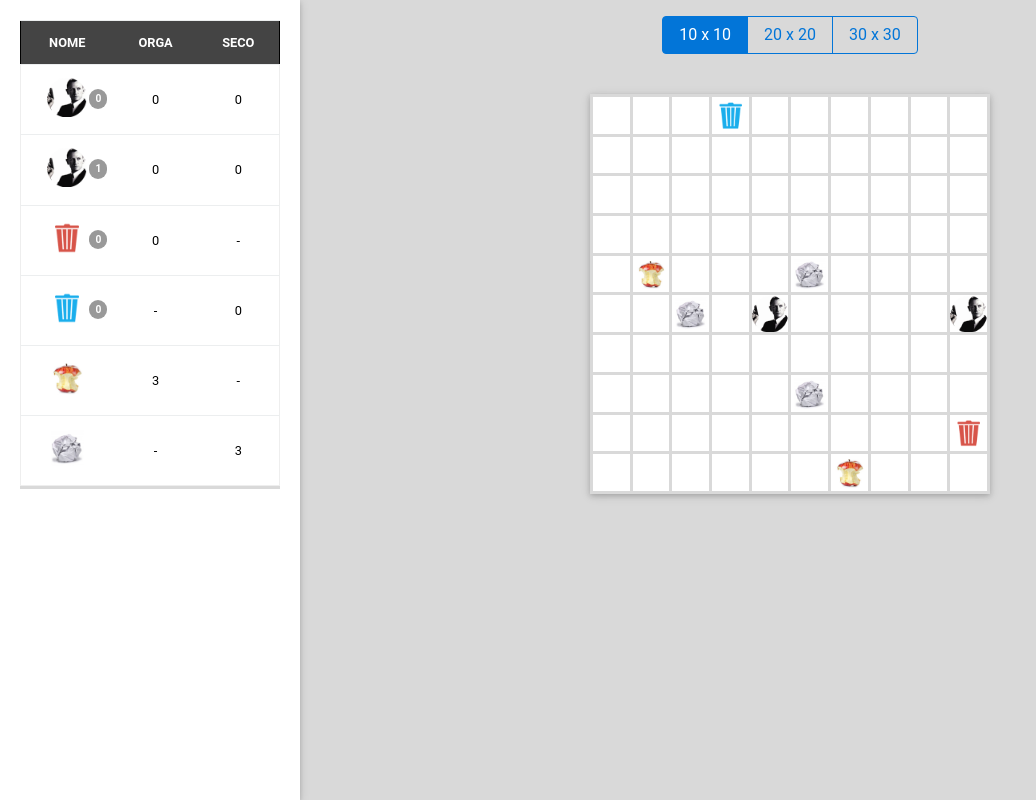
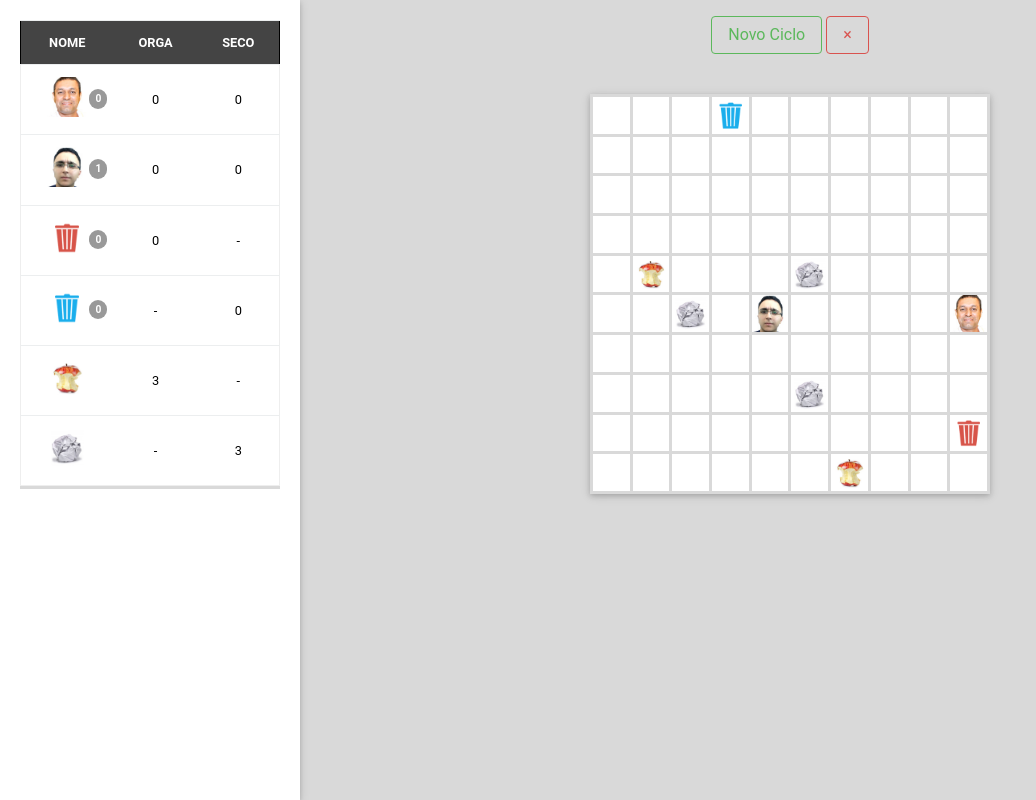
Before and after one commit to expalmer/agente-reciclador, a plain HTML site: page index.html in a window 1280 px wide. Both pictures are taken after a click on the button "10 x 10". Shown: the whole page, without its empty margins (0-1036 px from the left). Drawn offline with Linux system fonts and the light colour scheme.

Commit message:
add fotinhos dos carinhas e init dos ciclos

```diff
--- a/css/style.css
+++ b/css/style.css
@@ -10,6 +10,8 @@ body {
   height: 100%;
   background: #d9d9d9;
 }
+
+.hide { display: none; }
 
 .limiter {
   margin: 0 auto;
@@ -95,10 +97,13 @@ body {
   background: url("../img/lixo-s.png");
   background-size: cover;
 }
-.a {
-  background: url("../img/agente.png");
-  background-size: cover;
-}
+.a { background: url("../img/agente.png"); background-size: cover; }
+.a0 { background: url("../img/a0.jpg"); background-size: cover; }
+.a1 { background: url("../img/a1.jpg"); background-size: cover; }
+.a2 { background: url("../img/a2.jpg"); background-size: cover; }
+.a3 { background: url("../img/a3.jpg"); background-size: cover; }
+.a4 { background: url("../img/a4.jpg"); background-size: cover; }
+.a5 { background: url("../img/a5.jpg"); background-size: cover; }
 
 
 /*  button Â */
--- a/index.html
+++ b/index.html
@@ -21,14 +21,20 @@
     </div>
   </div>
   <div class="content">
-    <p>
-      <span class="button-group" id="init">
+    <p id="init" class="hide">
+      <span class="button-group">
         <button class="button" data-dimensao="10">10 x 10</button>
         <button class="button" data-dimensao="20">20 x 20</button>
         <button class="button button-" data-dimensao="30">30 x 30</button>
       </span>
     </p>
-    <div class="box" id="grid"></div>
+    <div id="start" class="hide">
+      <p>
+        <button class="button button-success" id="ciclo">Novo Ciclo</button>
+        <button class="button button-error" id="reset">&times;</button>
+      </p>
+      <div class="box" id="grid"></div>
+    </div>
   </div>
   <script src="js/libs/lodash.js"></script>
   <script src="js/libs/jquery.js"></script>
--- a/js/app.js
+++ b/js/app.js
@@ -8,6 +8,39 @@
   function inicializarVetores() {
     _AMBIENTE = [];
     _ELEMENTOS  = {
+      agentes:   [],    // { name: "A", index: 0,  qtd_orga: 0, qtd_seco: 0, limit: 0 }
+      lixeira_orga: [], // { name: "O", index: 0,  qtd_lixo: 0, limit: 0 }
+      lixeira_seco: [], // { name: "S", index: 0,  qtd_lixo: 0, limit: 0 }
+      lixo_orga: [],    // { name: "LO"  }
+      lixo_seco: []     // { name: "LS"  }
+    };
+  };
+
+
+  function App( dimensao ) {
+
+    this.dimensao = dimensao;
+    this.ambiente = [];
+    this.elementos = {};
+  }
+
+  App.fn = App.prototype;
+
+  App.fn.inicializar = function () {
+
+    this.inicializarVetores();
+    this.criarAmbiente();
+    this.criarOsElementos();
+    this.colocarLixosNoAmbiente();
+    this.colocarLixeirasNoAmbiente();
+    this.colocarAgentesNoAmbiente();
+
+  };
+
+  // Inicializar Vetor
+  App.fn.inicializarVetores = function () {
+    this.ambiente = [];
+    this.elementos = {
       agentes:   [],    // { name: "A", qtd_orga: 0, qtd_seco: 0, limit: 0 }
       lixeira_orga: [], // { name: "O", qtd_lixo: 0, limit: 0 }
       lixeira_seco: [], // { name: "S", qtd_lixo: 0, limit: 0 }
@@ -16,55 +49,37 @@
     };
   };
 
-
-  function App( dimensao ) {
-    this.dimensao = dimensao;
-  }
-
-  App.fn = App.prototype;
-
-  App.fn.inicializar = function () {
-
-    inicializarVetores();
-    this.criarAmbiente();
-    this.criarOsElementos();
-    this.colocarLixosNoAmbiente();
-    this.colocarLixeirasNoAmbiente();
-    this.colocarAgentesNoAmbiente();
-
-  };
-
-
   // Ambiente
   App.fn.criarAmbiente = function () {
     // cria um ambiente vazio
     var tam = this.dimensao;
-      _AMBIENTE = Array.apply(0, Array(tam) ).map( function () {
+    this.ambiente = Array.apply(0, Array(tam) ).map( function () {
       return Array.apply(0, Array(tam) ).map( function() {
         return {
             name: null,
             index: null
           };
+        });
       });
-    });
   };
 
   App.fn.addElementoNoAmbiente = function ( item, coordenadas ) {
-    _AMBIENTE[coordenadas.x][coordenadas.y] = item;
+    this.ambiente[coordenadas.x][coordenadas.y] = item;
   };
 
   // get
   App.fn.getAmbiente = function ( x, y ) {
-    return x && y ? _AMBIENTE[x][y] : _AMBIENTE;
+    return x && y ? this.ambiente[x][y] : this.ambiente;
   };
 
   App.fn.getElementos = function ( name ) {
-    return name ? _ELEMENTOS[name] : _ELEMENTOS;
+    return name ? this.elementos[name] : this.elementos;
   };
 
   // Cria os Elementos
   App.fn.criarOsElementos = function () {
 
+    var self = this;
     var x = this.dimensao >> 3;
     var totais = {
       agentes: (x*2),
@@ -73,9 +88,10 @@
     };
 
     // Cria os Agentes
-    _.times( totais.agentes, function() {
-        _ELEMENTOS[ "agentes" ].push({
+    _.times( totais.agentes, function( i ) {
+        self.elementos[ "agentes" ].push({
           name: "a",
+          index: i,
           qtd_orga: 0,
           qtd_seco: 0,
           limit: totais.agentes
@@ -83,14 +99,16 @@
       });
 
     // Cria Lixeiras
-    _.times( totais.lixeiras, function() {
-        _ELEMENTOS[ "lixeira_orga" ].push({
+    _.times( totais.lixeiras, function( i ) {
+        self.elementos[ "lixeira_orga" ].push({
           name: "o",
+          index: i,
           qtd_lixo: 0,
           limit: totais.lixeiras
         });
-        _ELEMENTOS[ "lixeira_seco" ].push({
+        self.elementos[ "lixeira_seco" ].push({
           name: "s",
+          index: i,
           qtd_lixo: 0,
           limit: totais.lixeiras
         });
@@ -98,16 +116,11 @@
 
     // Cria Lixos
     _.times( totais.lixos, function() {
-        _ELEMENTOS[ "lixo_orga" ].push({ name: "lo" });
-        _ELEMENTOS[ "lixo_seco" ].push({ name: "ls" });
+        self.elementos[ "lixo_orga" ].push({ name: "lo" });
+        self.elementos[ "lixo_seco" ].push({ name: "ls" });
       });
   };
 
-  // Elementos
-  // App.fn.addCoordenadasNoElemento = function ( nome, index, coordenadas ) {
-  //   _ELEMENTOS[nome][index].x = coordenadas.x;
-  //   _ELEMENTOS[nome][index].y = coordenadas.y;
-  // }
 
   // sujar
   App.fn.colocarLixosNoAmbiente = function () {
@@ -160,12 +173,76 @@
         return { x: x, y: y };
       }
     }
-    // setTimeout(function(){ vazio = true; }, 5000);
+
+  };
+
+  // ==========================================================================
+  // ACOES DO JOGO
+  // ==========================================================================
+
+
+  App.fn.novoCiclo = function () {
+
+    console.log('Novo Ciclo');
+
+    if( this.osAgentesELixeirasEstaoComTotalDeLixo() ) {
+      console.log('FINAL');
+      return false;
+    }
+
+    this.selecinarUmAgente();
+
+    if( this.oAgenteEstaComAlgumSacoDeLixoCheio() ) {
+      this.levarAgenteAteALixeiraParaEsvaziar();
+      return false;
+    }
+
+    if ( this.temLixoNoRangeDoAgente() ) {
+      this.irAteOLixoEColocarNoSacoDeLixo();
+      return false;
+    }
+
+    if( this.andarAleatorioEVerificaSeEhATerceiraVez() ) {
+      this.caminhaAleatorioDireitaEsquerda();
+      return false;
+    }
+
+  };
+
+  App.fn.osAgentesELixeirasEstaoComTotalDeLixo = function () {
+
+  };
+
+  App.fn.selecinarUmAgente = function () {
+
+  };
+
+  App.fn.oAgenteEstaComAlgumSacoDeLixoCheio = function () {
+
+  };
+
+  App.fn.levarAgenteAteALixeiraParaEsvaziar = function () {
+
+  };
+
+  App.fn.temLixoNoRangeDoAgente = function () {
+
+  };
+
+  App.fn.irAteOLixoEColocarNoSacoDeLixo = function () {
+
+  };
+
+  App.fn.andarAleatorioEVerificaSeEhATerceiraVez = function () {
+
+  };
+
+  App.fn.caminhaAleatorioDireitaEsquerda = function () {
+
   };
 
 
   context.App = App;
 
 
-
 })(this);
--- a/js/interface.js
+++ b/js/interface.js
@@ -4,34 +4,63 @@
 
   function Interface() {
 
+    this.$info = $('#info');
     this.$init = $('#init');
+    this.$start = $('#start');
+    this.$ciclo = $('#ciclo');
+    this.$reset = $('#reset');
     this.$grid = $('#grid');
-    this.$info = $('#info');
     this.dimensao = 0;
     this.addEventListeners();
+
+    this.inicializar();
+
   }
 
   Interface.fn = Interface.prototype;
 
+  Interface.fn.addEventListeners = function () {
 
-  Interface.fn.addEventListeners = function () {
     var self = this;
+
+    // Escolher a Dimensao do Vetor
     this.$init.on('click', '.button', function ( e ) {
+      self.$init.fadeOut();
+      self.$start.fadeIn();
       self.$init.find('.button').removeClass('button-active');
       self.dimensao = $(this).addClass('button-active').data('dimensao');
+      self.inicializarApp();
+    });
+
+    // Resetar o jogo
+    this.$reset.on('click', function() {
       self.inicializar();
     });
+
+    // Novo Ciclo
+    this.$ciclo.on('click', function() {
+      self.app.novoCiclo();
+    });
+
   };
 
   Interface.fn.inicializar = function () {
+
+    this.$info.html('');
+    this.$init.find('.button').removeClass('button-active');
+    this.$init.fadeIn();
+    this.$start.fadeOut();
+
+  };
+
+
+
+  Interface.fn.inicializarApp = function() {
+
     this.app = new App(this.dimensao);
     this.app.inicializar();
     this.render();
-  };
 
-
-  Interface.fn.inicializarApp = function() {
-    this.app.inicializar();
   };
 
   Interface.fn.render = function () {
@@ -48,7 +77,8 @@
     _.each(vetor, function(x, ix){
       html.push('<div class="row">');
       _.each(x, function(y){
-        html.push( '<div class="col"><span class="' + y.name + '"></div>' );
+        var classe = y.name + ( y.name === "a" ? y.index : ""  );
+        html.push( '<div class="col"><span class="' + classe + '"></div>' );
       });
       html.push('</div>');
     });
@@ -63,9 +93,10 @@
     var html = [];
     var vetor = this.app.getElementos();
 
-    var infoTr = function ( index, a, b, c ) {
+    var infoTr = function ( index, name, b, c ) {
       var span = index !== false ? '<span>' + index + '</span>' : '';
-      return '<tr><td><strong class="' + a + '">' + span + '</strong></td><td>' + b + '</td><td>'+ c +'</td></tr>';
+      var classe = name + ( name === "a" ? index : ""  );
+      return '<tr><td><strong class="' + classe + '">' + span + '</strong></td><td>' + b + '</td><td>'+ c +'</td></tr>';
     }
 
     // agentes
```
Also changed, not shown: img/a0.jpg (added), img/a1.jpg (added), img/a2.jpg (added), img/a3.jpg (added), img/a4.jpg (added), img/a5.jpg (added).
